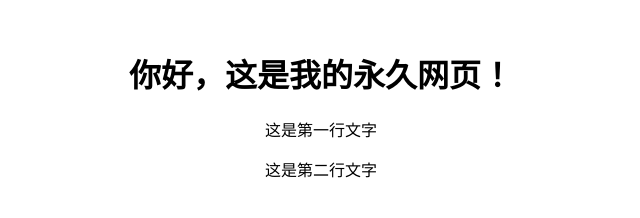
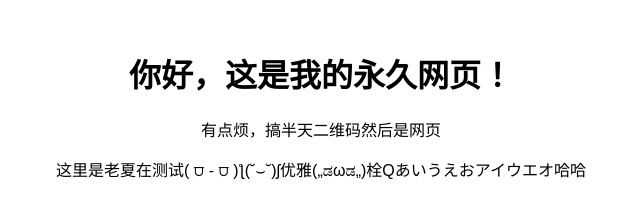
Before and after one commit to azhongxia/azhongxia.github.io, a plain HTML site: page index.html in a window 1280 px wide. Shown: the whole page, without its empty margins (319-959 px from the left). Drawn offline with Linux system fonts and the light colour scheme.

Commit message:
Update index.html

```diff
--- a/index.html
+++ b/index.html
@@ -9,7 +9,7 @@
 </head>
 <body>
     <h1>你好，这是我的永久网页！</h1>
-    <p>这是第一行文字</p>
-    <p>这是第二行文字</p>
+    <p>有点烦，搞半天二维码然后是网页</p>
+    <p>这里是老夏在测试(  ⩌ - ⩌ )ƪ(˘⌣˘)ʃ优雅(„ಡωಡ„)栓Qあいうえおアイウエオ哈哈</p>
 </body>
 </html>
```
